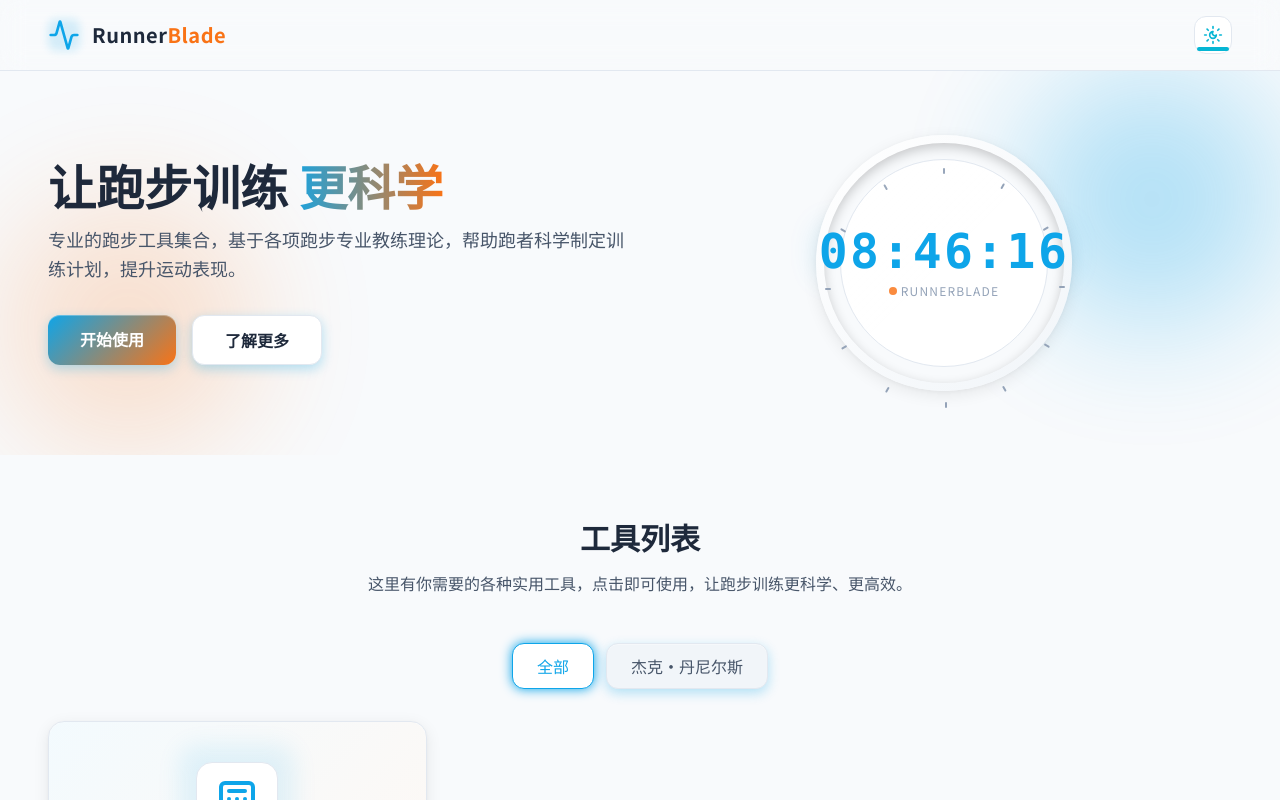
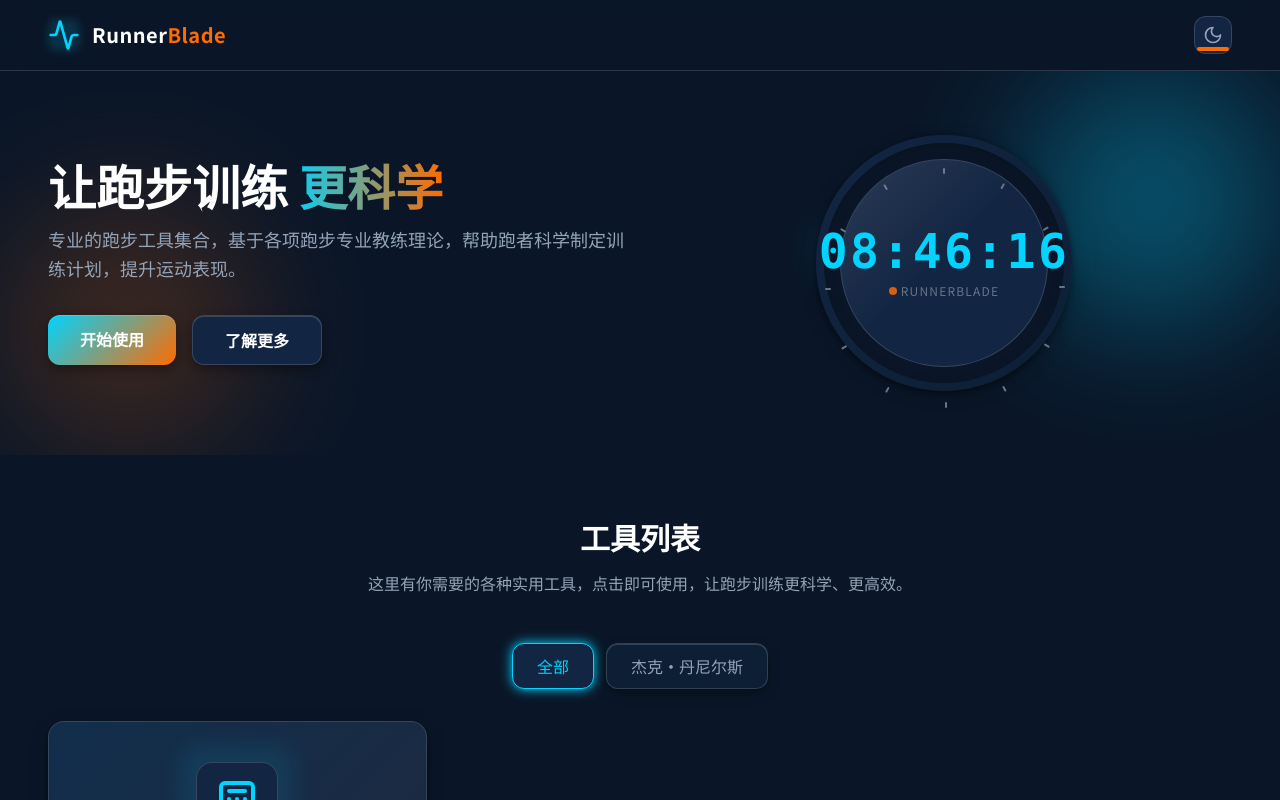
Before and after one commit to mindartisan/runner-blade, a Next.js app: page / in a window 1280 px wide. Shown: the top 800 px of the page. Built offline with nearby package versions, Linux system fonts and the light colour scheme; no server answers.

Commit message:
feat: 默认主题

```diff
--- a/contexts/ThemeContext.tsx
+++ b/contexts/ThemeContext.tsx
@@ -15,13 +15,13 @@ interface ThemeContextType {
 const ThemeContext = createContext<ThemeContextType | undefined>(undefined)
 
 export function ThemeProvider({ children }: { children: React.ReactNode }) {
-  // 从 localStorage 读取主题，默认为自动模式
+  // 从 localStorage 读取主题，默认为夜间模式
   const [mode, setModeState] = useState<ThemeMode>(() => {
     if (typeof window !== 'undefined') {
       const saved = localStorage.getItem('theme') as ThemeMode
-      return saved && (saved === 'light' || saved === 'dark' || saved === 'auto') ? saved : 'auto'
+      return saved && (saved === 'light' || saved === 'dark' || saved === 'auto') ? saved : 'dark'
     }
-    return 'auto'
+    return 'dark'
   })
 
   // 计算实际应用的主题模式
@@ -35,16 +35,22 @@ export function ThemeProvider({ children }: { children: React.ReactNode }) {
   const [actualMode, setActualMode] = useState<ActualThemeMode>(getActualMode())
   const [isLoadingSunTime, setIsLoadingSunTime] = useState(false)
   const theme = getTheme(mode)
+  const [hasLoadedSunTime, setHasLoadedSunTime] = useState(false)
 
   // 设置主题
   const setMode = (newMode: ThemeMode) => {
+    const previousMode = mode
     setModeState(newMode)
     localStorage.setItem('theme', newMode)
+
     // 立即更新实际模式
     if (newMode === 'auto') {
       setActualMode(getThemeByTime())
-      // 异步获取精确的日出日落时间
-      loadSunTime()
+      // 仅当用户主动切换到 auto 模式时，才请求位置权限
+      if (previousMode !== 'auto' && !hasLoadedSunTime) {
+        loadSunTime()
+        setHasLoadedSunTime(true)
+      }
     } else {
       setActualMode(newMode)
     }
@@ -77,11 +83,10 @@ export function ThemeProvider({ children }: { children: React.ReactNode }) {
     document.body.dataset.theme = actualMode
   }, [theme, actualMode])
 
-  // 初始化时，如果是 auto 模式，加载精确的日出日落时间
+  // 初始化时，不自动请求位置权限（仅使用默认时间规则）
+  // 只有用户主动切换到 auto 模式时才请求权限
   useEffect(() => {
-    if (mode === 'auto') {
-      loadSunTime()
-    }
+    // 移除自动加载逻辑，由用户主动切换时触发
   }, [])
 
   // 监听时间变化，在 auto 模式下更新主题
```
